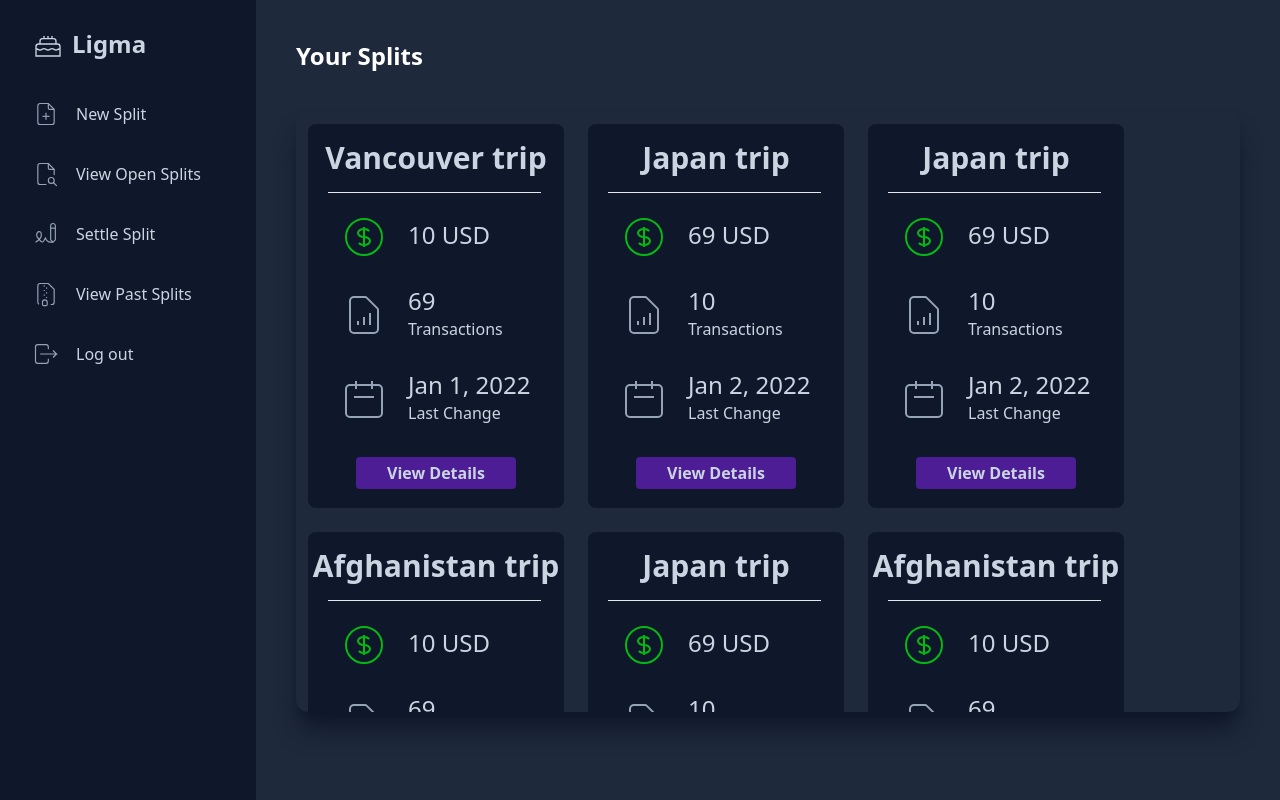
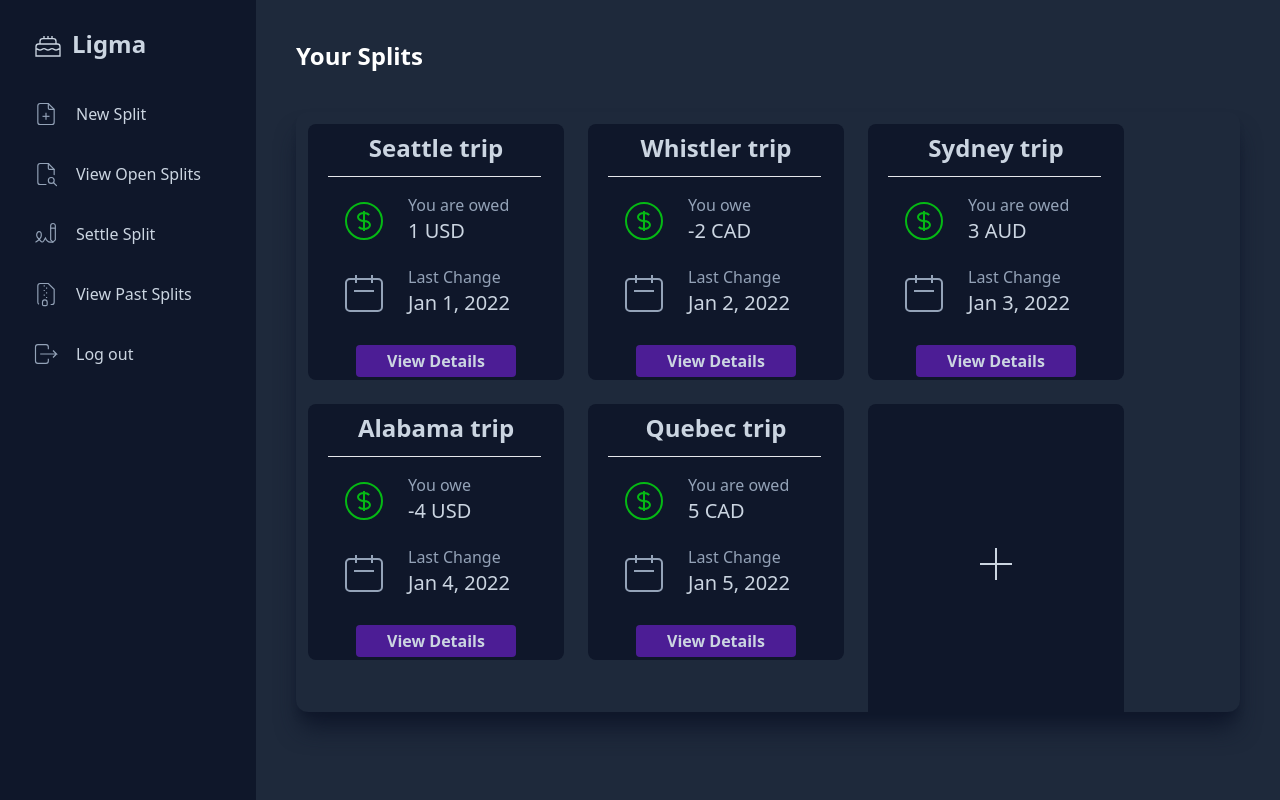
Before and after one commit to yanchenm/split, a Next.js app in the folder frontend/: page /app in a window 1280 px wide. Built offline with nearby package versions, Linux system fonts and the light colour scheme.

Commit message:
I changed things

```diff
--- a/frontend/components/App/NewCard.tsx
+++ b/frontend/components/App/NewCard.tsx
@@ -3,7 +3,7 @@ import React from 'react';
 const AddSplitCard: React.FC = () => {
 
   return (
-    <div className="rounded-lg w-64 h-96 bg-slate-900 flex m-3 text-slate-300">
+    <div className="rounded-lg w-64 h-80 bg-slate-900 flex m-3 text-slate-300">
         <img src="/plus.svg" className="mx-auto my-auto h-12 w-12"/>
     </div>
   );
--- a/frontend/components/App/SplitCard.tsx
+++ b/frontend/components/App/SplitCard.tsx
@@ -4,11 +4,11 @@ import { useRouter } from 'next/router';
 import AppButton from '../UI/AppButton';
 
 type CardProps = {
+  groupId: string;
   name: string;
-  cost: number;
-  numTxns: number;
-  date: string;
-  groupId: string;
+  currency: string;
+  userBalance: number;
+  lastUpdate: string;
 }
 
 type WrapperProps = {
@@ -18,62 +18,44 @@ type WrapperProps = {
 
 const SplitDetail: React.FC<WrapperProps> = ({ children, svgSrc }) => {
   return (
-    <span className="flex flex-row items-center py-3 pl-8">
+    <span className="flex flex-row items-center py-2 pl-8">
       <img src={svgSrc} className="h-12 w-12" />
-      <div className="font-medium text-2xl mb-1 pl-5">{children}</div>
+      <div className="font-medium text-xl mb-1 pl-5">{children}</div>
     </span>
   )
 }
 
-const SplitCard: React.FC<CardProps> = ({ name, cost, numTxns, date, groupId }) => {
+const SplitCard: React.FC<CardProps> = ({ name, userBalance, currency, lastUpdate, groupId }) => {
 
   const router = useRouter();
-  const [splitId, setSplitId] = useState('');
 
-  // Set groupId on groupId change
-  useEffect(() => {
-    setSplitId(groupId);
-  }, [groupId])
-
-  const editHandler = () => {
+  const viewHandler = () => {
     router.push(`/app/group/${groupId}`)
   }
 
-  const viewHandler = () => {
-    console.log(splitId);
-  }
-
-
   return (
-    <div className="rounded-lg w-64 h-96 bg-slate-900 flex flex-col m-3 text-slate-300">
-      <span className="pt-4 pb-1">
-        <div className="font-bold text-3xl mb-1 text-center">{name}</div>
+    <div className="rounded-lg w-64 h-64 bg-slate-900 flex flex-col m-3 text-slate-300">
+      <span className="pt-2 pb-0">
+        <div className="font-bold text-2xl mb-1 text-center">{name}</div>
       </span>
 
       <hr className="mx-5 my-2 w-5/6 text-slate-600" />
 
-      <SplitDetail svgSrc="/dollar.svg">
-        {cost} USD
-      </SplitDetail>
-
-      <SplitDetail svgSrc="/document_stats.svg">
-        {numTxns}
-        <h3 className="text-base">Transactions</h3>
+      <SplitDetail svgSrc="/green_dollar.svg">
+        <h3 className="text-base text-slate-400">{userBalance < 0 ? "You owe" : "You are owed"}</h3>
+        {userBalance} {currency}
       </SplitDetail>
 
       <SplitDetail svgSrc="/calendar.svg">
-        {date}
-        <h3 className="text-base">Last Change</h3>
+        <h3 className="text-base text-slate-400">Last Change</h3>
+        {lastUpdate}
       </SplitDetail>
 
       <span className="flex flex-row items-center justify-evenly py-4">
-        <AppButton className="w-40" clickHandler={editHandler}>View Details</AppButton>
+        <AppButton className="w-40" clickHandler={viewHandler}>View Details</AppButton>
       </span>
     </div>
   )
 };
 
 export default SplitCard;
-
-/*
-        */
--- a/frontend/components/DetailView/GroupStats.tsx
+++ b/frontend/components/DetailView/GroupStats.tsx
@@ -37,7 +37,7 @@ const GroupStats: React.FC<StatProps> = ({ totalExpenses, numTxns, userBalance }
     <div className="min-w-2xl max-w-3xl h-24 mt-10 border-solid border-2 border-slate-700 rounded-xl">
       <span className="flex flex-row justify-start ml-0 h-full items-center">
         <SingleStat
-          svgSrc='/dollar.svg'
+          svgSrc={userBalance > 0 ? '/green_dollar.svg' : '/red_dollar.svg'}
           label='Your Total'
           amount={420}
         />
--- a/frontend/pages/app/index.tsx
+++ b/frontend/pages/app/index.tsx
@@ -8,6 +8,44 @@ import Sidebar from '../../components/App/Sidebar';
 
 const Dashboard: NextPage = () => {
 
+  const splitGroups = [
+    {
+      groupId: 'a',
+      name: 'Seattle trip',
+      userBalance: 1,
+      currency: 'USD',
+      lastUpdate: 'Jan 1, 2022'
+    },
+    {
+      groupId: 'b',
+      name: 'Whistler trip',
+      userBalance: -2,
+      currency: 'CAD',
+      lastUpdate: 'Jan 2, 2022'
+    },
+    {
+      groupId: 'c',
+      name: 'Sydney trip',
+      userBalance: 3,
+      currency: 'AUD',
+      lastUpdate: 'Jan 3, 2022'
+    },
+    {
+      groupId: 'd',
+      name: 'Alabama trip',
+      userBalance: -4,
+      currency: 'USD',
+      lastUpdate: 'Jan 4, 2022'
+    },
+    {
+      groupId: 'e',
+      name: 'Quebec trip',
+      userBalance: 5,
+      currency: 'CAD',
+      lastUpdate: 'Jan 5, 2022'
+    }
+  ]
+
   return (
     <div className="min-h-screen flex">
 
@@ -16,15 +54,21 @@ const Dashboard: NextPage = () => {
       {/* Content */}
       <div className="bg-slate-800 flex-1 p-10 text-2xl text-white font-bold h-screen">
         Your Splits
-        {/*<div className="bg-slate-700 mt-10 flex flex-row flex-wrap overflow-y-auto overflow-hidden h-5/6 border-solid border-2 border-slate-500 rounded-xl">*/}
         <div className="mt-10 flex flex-row flex-wrap overflow-y-auto overflow-hidden h-5/6 shadow-xl shadow-slate-900 rounded-xl">
-          <SplitCard groupId="a" name="Vancouver trip" cost={10} numTxns={69} date="Jan 1, 2022" />
-          <SplitCard groupId="b" name="Japan trip" cost={69} numTxns={10} date="Jan 2, 2022" />
-          <SplitCard groupId="c" name="Japan trip" cost={69} numTxns={10} date="Jan 2, 2022" />
-          <SplitCard groupId="d" name="Afghanistan trip" cost={10} numTxns={69} date="Jan 3, 2022" />
-          <SplitCard groupId="e" name="Japan trip" cost={69} numTxns={10} date="Jan 4, 2022" />
-          <SplitCard groupId="d" name="Afghanistan trip" cost={10} numTxns={69} date="Jan 3, 2022" />
-          <SplitCard groupId="e" name="Japan trip" cost={69} numTxns={10} date="Jan 4, 2022" />
+          {
+            splitGroups.map((split) => {
+              return (
+                <SplitCard
+                  key={split.groupId}
+                  groupId={split.groupId}
+                  name={split.name}
+                  currency={split.currency}
+                  userBalance={split.userBalance}
+                  lastUpdate={split.lastUpdate}
+                />
+              )
+            })
+          }
           <NewCard />
         </div>
       </div>
```
Also changed, not shown: frontend/public/green_dollar.svg (renamed from frontend/public/dollar.svg), frontend/public/red_dollar.svg (added).
